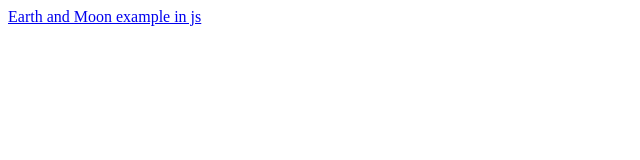
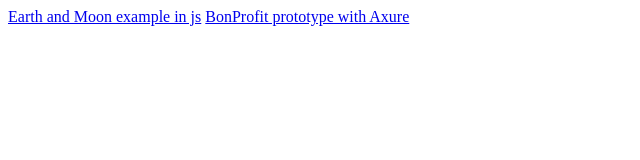
Before and after one commit to mamgu/mamgu.github.io, a plain HTML site: page index.html in a window 1280 px wide. Shown: the whole page, without its empty margins (0-640 px from the left). Drawn offline with Linux system fonts and the light colour scheme.

Commit message:
Update index.html
BonProfit prototype link added

```diff
--- a/index.html
+++ b/index.html
@@ -3,5 +3,6 @@
 	</head>
 	<body>
 		<a href="earth_moon.html">Earth and Moon example in js</a>
+		<a href="\BonProfit\home.html">BonProfit prototype with Axure</a>
 	</body>
 </html>
```
